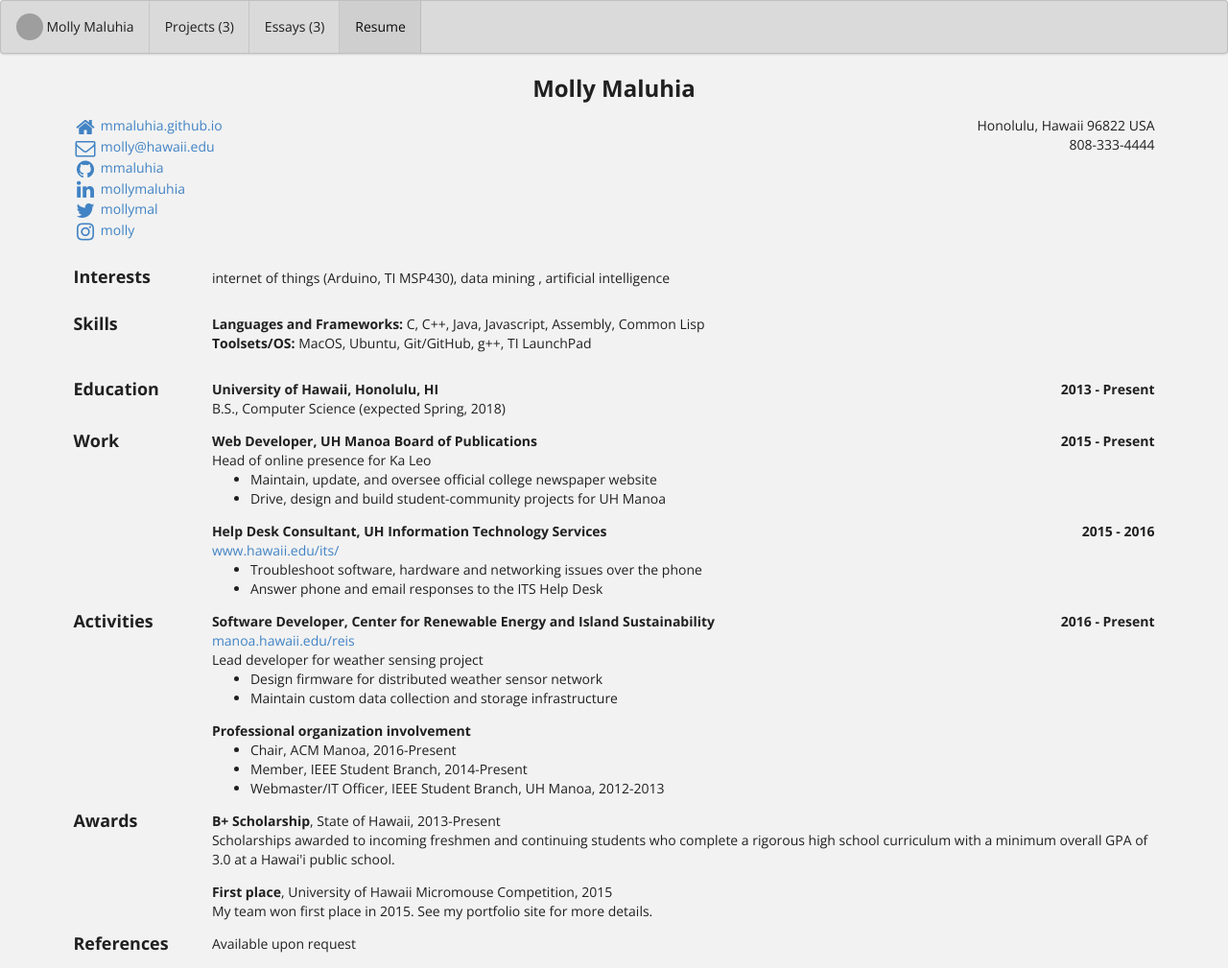
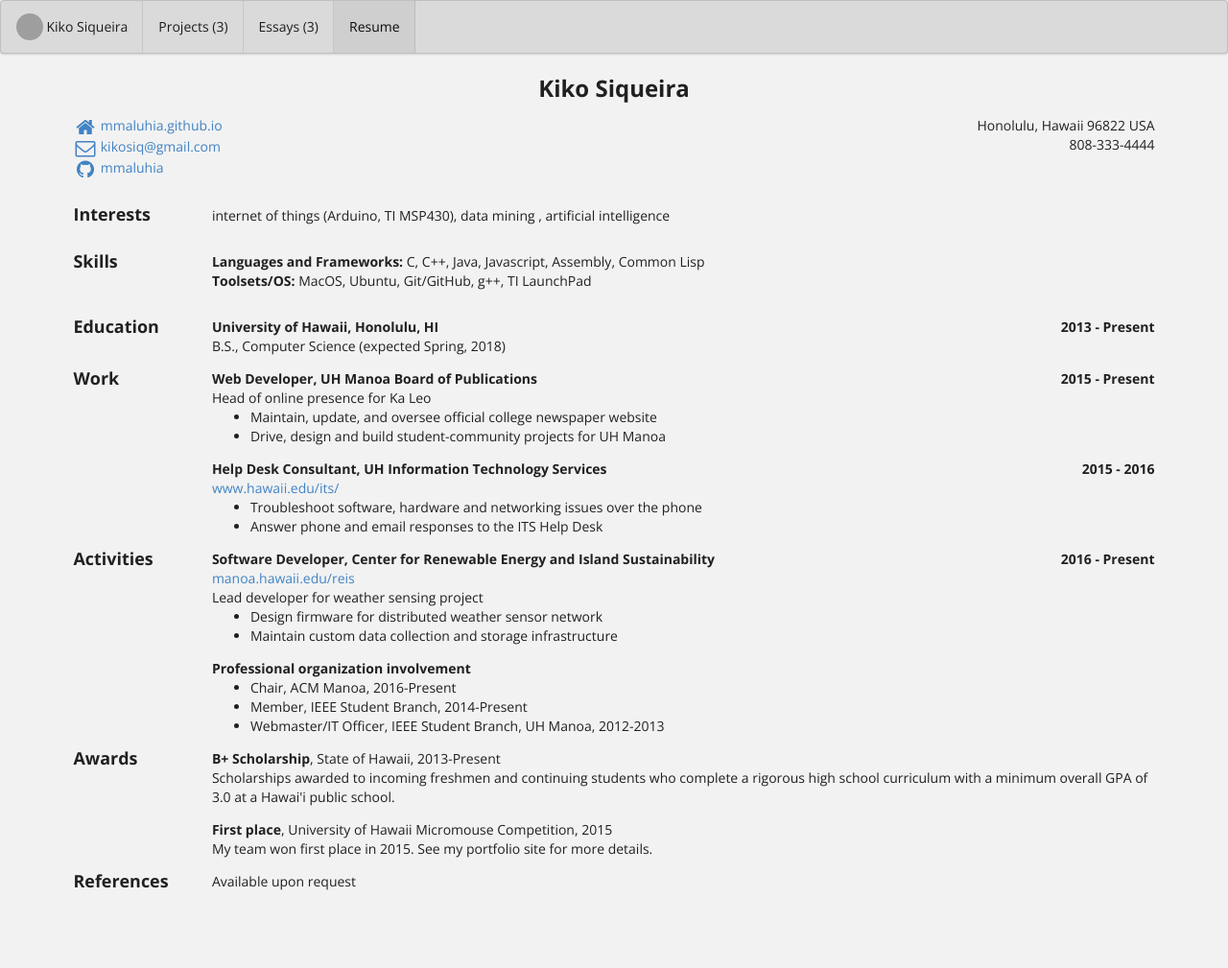
Before and after one commit to kikosiq/kikosikera.github.io, a Jekyll site: the page built from bio/index.html, in a window 1280 px wide. Shown: the whole page at 96% size. Built offline with Jekyll 4.4.1, drawn with Linux system fonts in a browser that asks for light colours; after the commit the page ends 944 px from its top, so only the background shows below that; grey boxes are pictures that could not be loaded.

Commit message:
Update bio.json

```diff
--- a/_data/bio.json
+++ b/_data/bio.json
@@ -1,9 +1,9 @@
 {
   "basics": {
-    "name": "Molly Maluhia",
+    "name": "Kiko Siqueira",
     "label": "Student",
     "picture": "https://techfolios.github.io/template/images/molly.png",
-    "email": "molly@hawaii.edu",
+    "email": "kikosiq@gmail.com",
     "phone": "808-333-4444",
     "website": "https://mmaluhia.github.io",
     "summary": "I am studying for a B.S. in Computer Science in the Department of Information and Computer Sciences at the University of Hawaii. I expect to graduate in Spring, 2020.",
@@ -19,21 +19,6 @@
         "network": "github",
         "username": "mmaluhia",
         "url": "http://github.com/changeme"
-      },
-      {
-        "network": "linkedin",
-        "username": "mollymaluhia",
-        "url": "http://linkedin.com/in/changeme"
-      },
-      {
-        "network": "twitter",
-        "username": "mollymal",
-        "url": "http://twitter.com/changeme"
-      },
-      {
-        "network": "instagram",
-        "username": "molly",
-        "url": "http://instagram.com/changeme"
       }
     ]
   },
```
